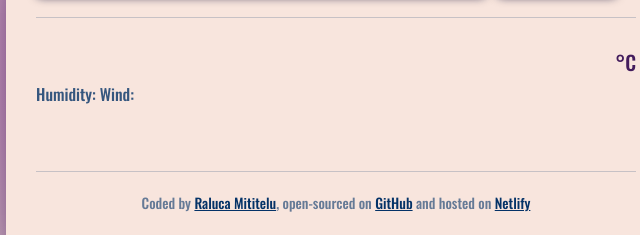
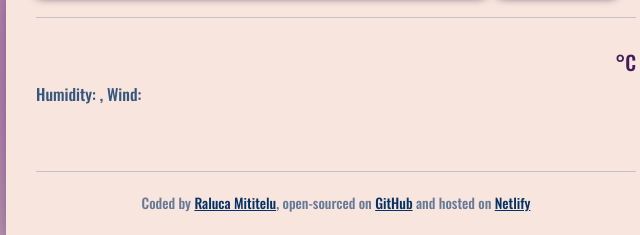
Before and after one commit to RalucaM13/WeatherForecastAppNew, a plain HTML site: page index.html in a window 1280 px wide. Shown: the part 140-375 px from the top of the page, 304-944 px from the left. Drawn offline with nearby package versions, Linux system fonts and the light colour scheme; no server answers.

Commit message:
Update html

```diff
--- a/index.html
+++ b/index.html
@@ -4,9 +4,7 @@
     <meta charset="UTF-8" />
     <meta name="viewport" content="width=device-width, initial-scale=1.0" />
     <script src="https://cdn.jsdelivr.net/npm/axios@1.1.2/dist/axios.min.js"></script>
-
     <link rel="stylesheet" href="src/style.css" />
-
     <link rel="preconnect" href="https://fonts.googleapis.com" />
     <link rel="preconnect" href="https://fonts.gstatic.com" crossorigin />
     <link
@@ -34,7 +32,7 @@
             <p class="weather-app-details">
               <span class="time" id="time"></span>
               <span class="condition" id="description"></span><br />
-              <span></span> Humidity: <strong id="humidity"></strong> Wind:
+              Humidity: <strong id="humidity"></strong>, Wind:
               <strong id="wind-speed"></strong>
             </p>
           </div>
```
